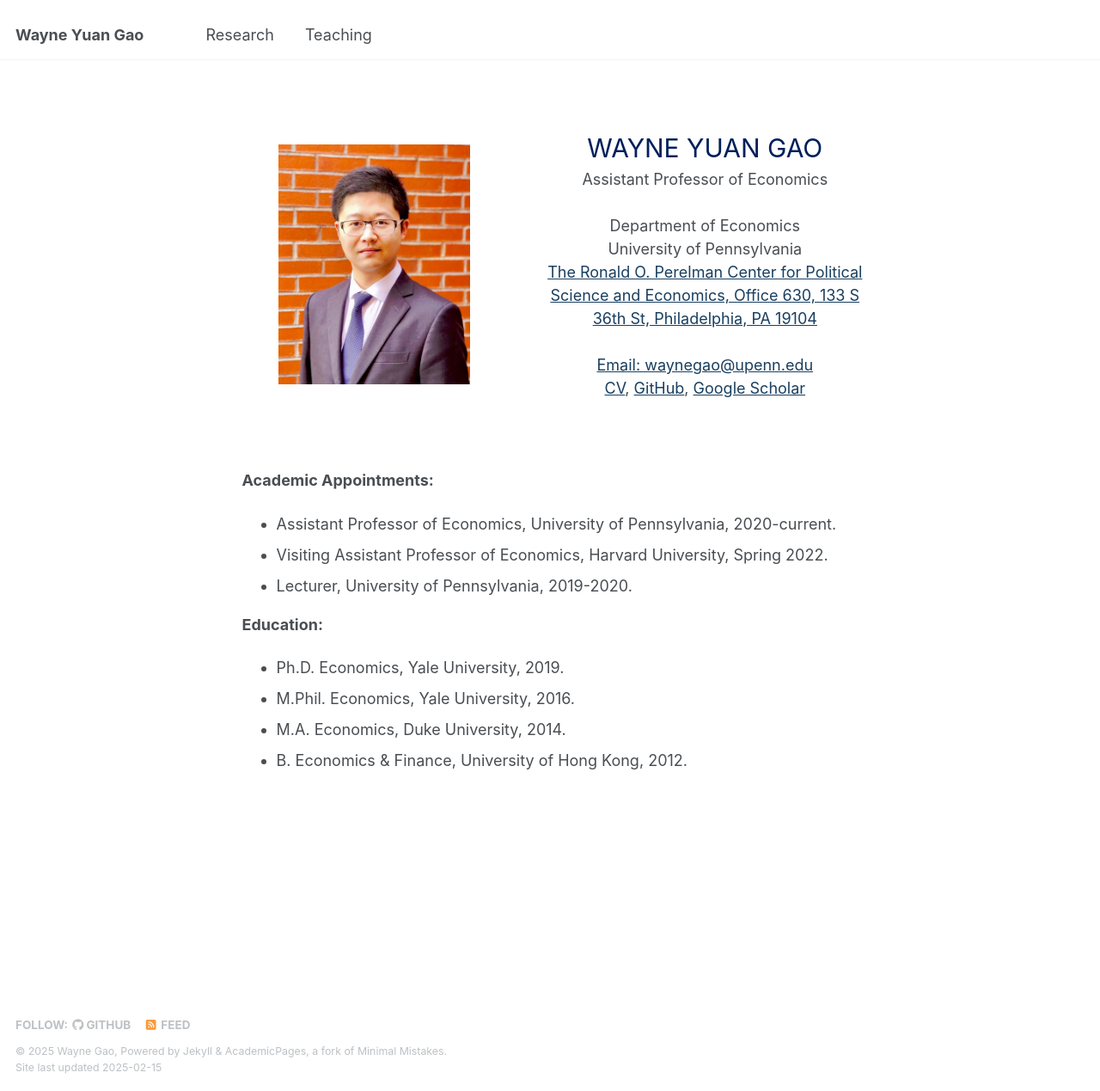
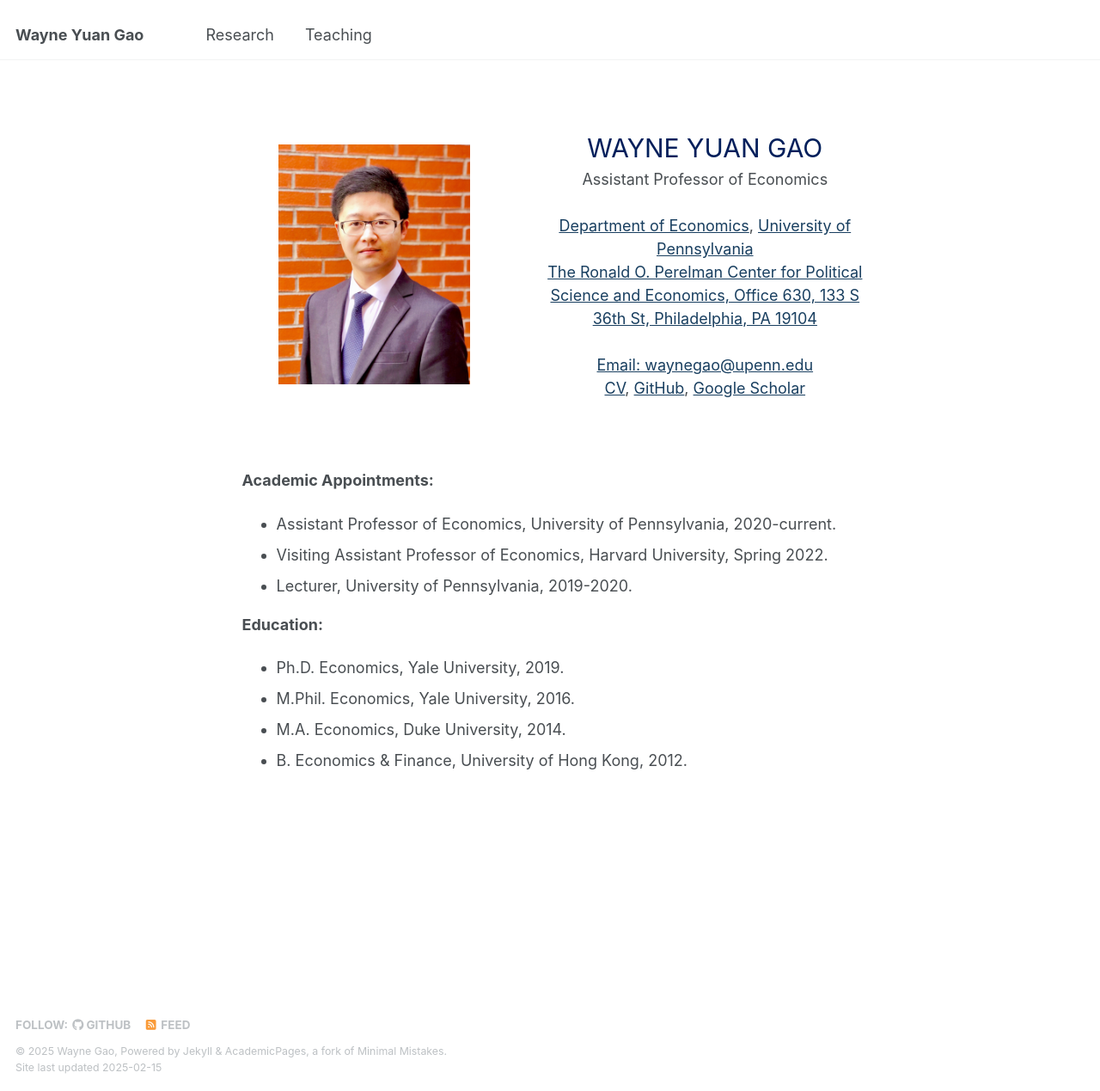
Before and after one commit to wayne-y-gao/wayne-y-gao.github.io, a Jekyll site: the page built from _pages/about.md, in a window 1280 px wide and 1269 px high. Shown: the whole window at 86% size. Built offline with Jekyll 4.4.1, drawn with Linux system fonts in a browser that asks for light colours.

```diff
--- a/_pages/about.md
+++ b/_pages/about.md
@@ -18,8 +18,8 @@ redirect_from:
     <div style="text-align: center; font-size: 18px; align-items: center;">
       Assistant Professor of Economics<br>
       <br>
-      Department of Economics<br>
-      University of Pennsylvania<br>
+      <a href="https://economics.sas.upenn.edu/">Department of Economics</a>,
+      <a href="https://www.upenn.edu/">University of Pennsylvania</a><br>
       <a href="https://maps.app.goo.gl/BRp9q7D5ssHQ7rJi9"> The Ronald O. Perelman Center for Political Science and Economics, Office 630, 133 S 36th St, Philadelphia, PA 19104</a><br>
       <br>
       <a href="mailto:waynegao@upenn.edu">Email: waynegao@upenn.edu</a><br>
```
